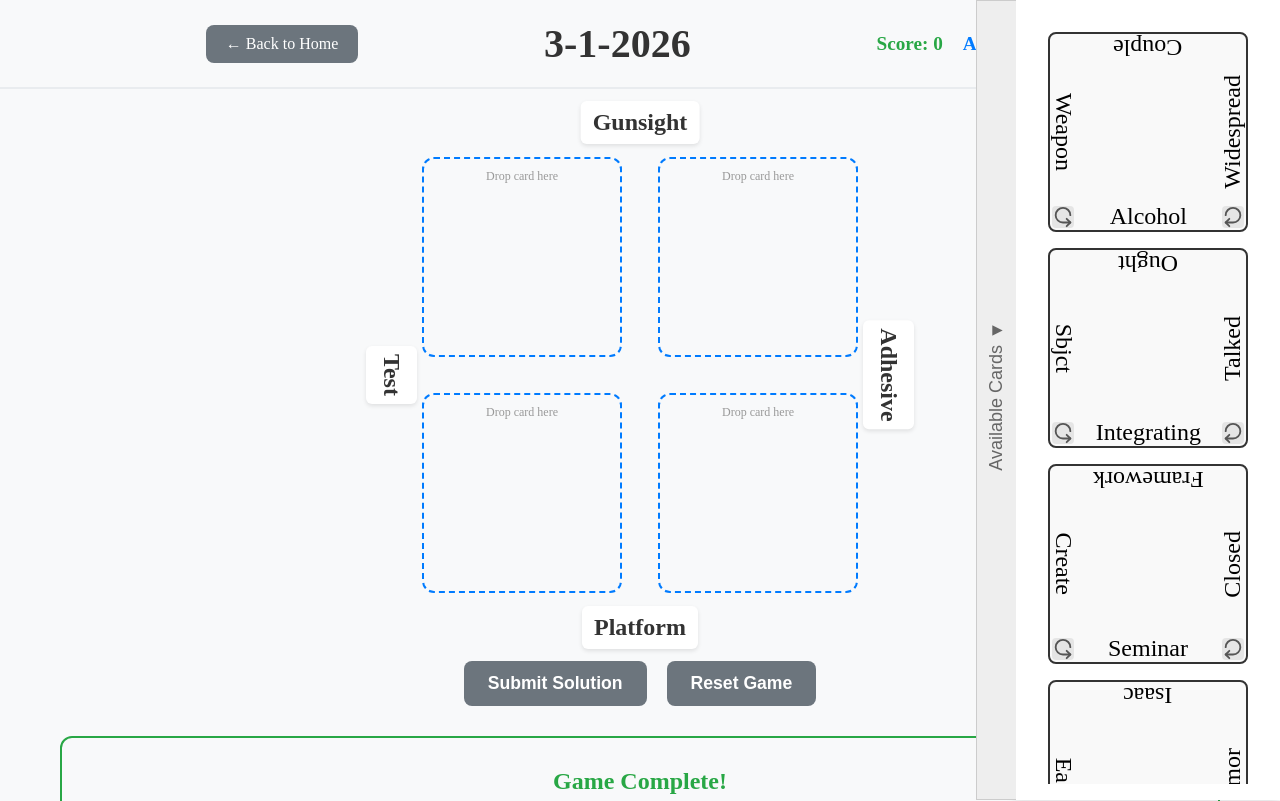
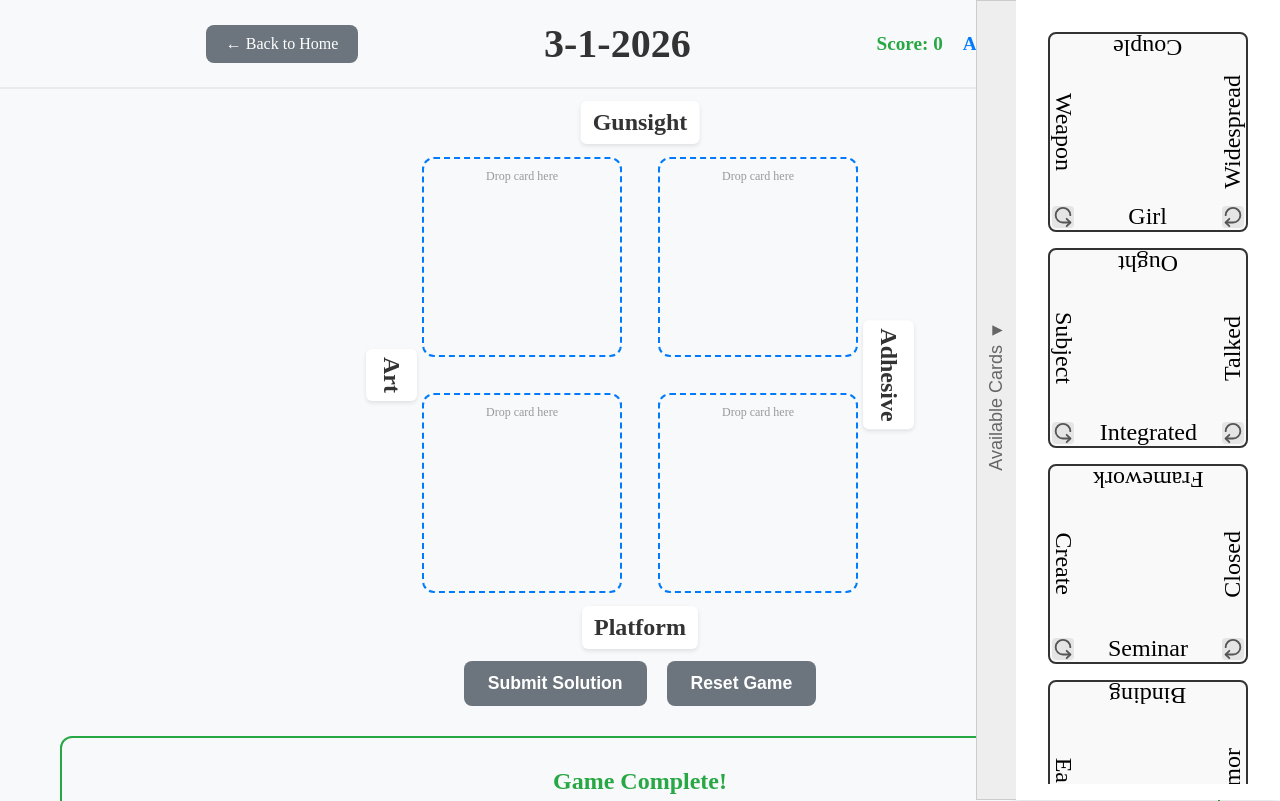
Before and after one commit to joelatwo/solo-clover, a Next.js app: page /puzzle/3-1-2026 in a window 1280 px wide. Shown: the top 801 px of the page. Built offline with nearby package versions, Linux system fonts and the light colour scheme.

Commit message:
Add cypress test

```diff
--- a/src/data/puzzles.ts
+++ b/src/data/puzzles.ts
@@ -12,29 +12,29 @@ const data: PuzzleType[] = [
       {
         id: "card1",
         rotation: 0,
-        words: ["weapon", "couple", "widespread", "alcohol"],
+        words: ["weapon", "couple", "widespread", "girl"],
       },
       {
         id: "card2",
         rotation: 0,
-        words: ["barbara", "tape", "multimedia", "solomon"],
+        words: ["barbies", "tape", "multimedia", "solo"],
       },
       {
         id: "card3",
         rotation: 0,
-        words: ["ought", "talked", "integrating", "sbjct"],
+        words: ["ought", "talked", "integrated", "subject"],
       },
       {
         id: "card4",
         rotation: 0,
-        words: ["isaac", "tumor", "tickets", "ease"],
+        words: ["binding", "tumor", "tickets", "ease"],
       },
     ],
     solutions: {
       top: { clue: "Gunsight", words: ["framework", "weapon"] },
       right: { clue: "Adhesive", words: ["couple", "tape"] },
-      left: { clue: "Test", words: ["create", "sbjct"] },
-      bottom: { clue: "Platform", words: ["multimedia", "integrating"] },
+      left: { clue: "Art", words: ["create", "subject"] },
+      bottom: { clue: "Platform", words: ["multimedia", "integrated"] },
     },
   },
   {
@@ -43,34 +43,34 @@ const data: PuzzleType[] = [
       {
         id: "card0",
         rotation: 0,
-        words: ["publicly", "cubic", "hours", "drops"],
+        words: ["publicly", "cubic", "hours", "caught"],
       },
       {
         id: "card1",
         rotation: 0,
-        words: ["instruments", "front", "dramatic", "cams"],
+        words: ["instruments", "side", "dramatic", "camera"],
       },
       {
         id: "card2",
         rotation: 0,
-        words: ["concept", "infrastructure", "sucking", "bali"],
+        words: ["concept", "infrastructure", "suck", "bail"],
       },
       {
         id: "card3",
         rotation: 0,
-        words: ["egyptian", "recognized", "avi", "awards"],
+        words: ["egyptian", "recognized", "aviation", "awards"],
       },
       {
         id: "card4",
         rotation: 0,
-        words: ["nudity", "increasingly", "somehow", "quantitative"],
+        words: ["new", "increasingly", "some", "quantitative"],
       },
     ],
     solutions: {
       top: { clue: "Piano", words: ["publicly", "instruments"] },
-      right: { clue: "Road", words: ["front", "infrastructure"] },
-      left: { clue: "Trophies", words: ["drops", "awards"] },
-      bottom: { clue: "Propeller", words: ["sucking", "avi"] },
+      right: { clue: "Road", words: ["side", "infrastructure"] },
+      left: { clue: "Trophies", words: ["caught", "awards"] },
+      bottom: { clue: "Propeller", words: ["suck", "aviation"] },
     },
   },
   {
@@ -79,7 +79,7 @@ const data: PuzzleType[] = [
       {
         id: "card0",
         rotation: 0,
-        words: ["consistency", "perth", "metals", "paying"],
+        words: ["consistency", "perch", "metals", "paying"],
       },
       {
         id: "card1",
@@ -89,7 +89,7 @@ const data: PuzzleType[] = [
       {
         id: "card2",
         rotation: 0,
-        words: ["coral", "walt", "woods", "together"],
+        words: ["coral", "waltz", "woods", "together"],
       },
       {
         id: "card3",
@@ -99,12 +99,12 @@ const data: PuzzleType[] = [
       {
         id: "card4",
         rotation: 0,
-        words: ["terry", "lights", "reading", "directory"],
+        words: ["trouble", "lights", "reading", "directory"],
       },
     ],
     solutions: {
       top: { clue: "Tolerance", words: ["consistency", "margin"] },
-      right: { clue: "Dance", words: ["episodes", "walt"] },
+      right: { clue: "Dance", words: ["episodes", "waltz"] },
       left: { clue: "Tipping", words: ["paying", "gifts"] },
       bottom: { clue: "Harbor", words: ["woods", "ports"] },
     },
@@ -120,7 +120,7 @@ const data: PuzzleType[] = [
       {
         id: "card1",
         rotation: 0,
-        words: ["bufing", "cascade", "machine", "strategies"],
+        words: ["buff", "cascade", "machine", "strategies"],
       },
       {
         id: "card2",
@@ -130,7 +130,7 @@ const data: PuzzleType[] = [
       {
         id: "card3",
         rotation: 0,
-        words: ["southwest", "announcements", "attempted", "paths"],
+        words: ["south", "announcements", "attempted", "paths"],
       },
       {
         id: "card4",
```
Also changed, not shown: 2 other files (tests, documents, lock files or other folders).
